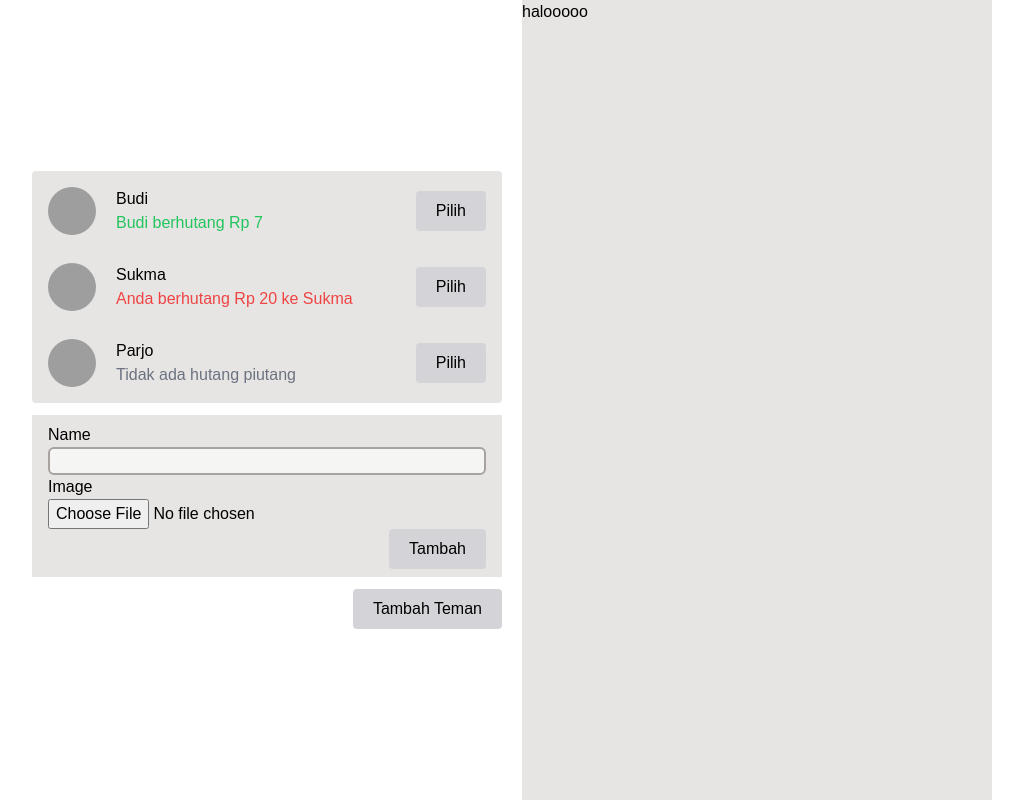
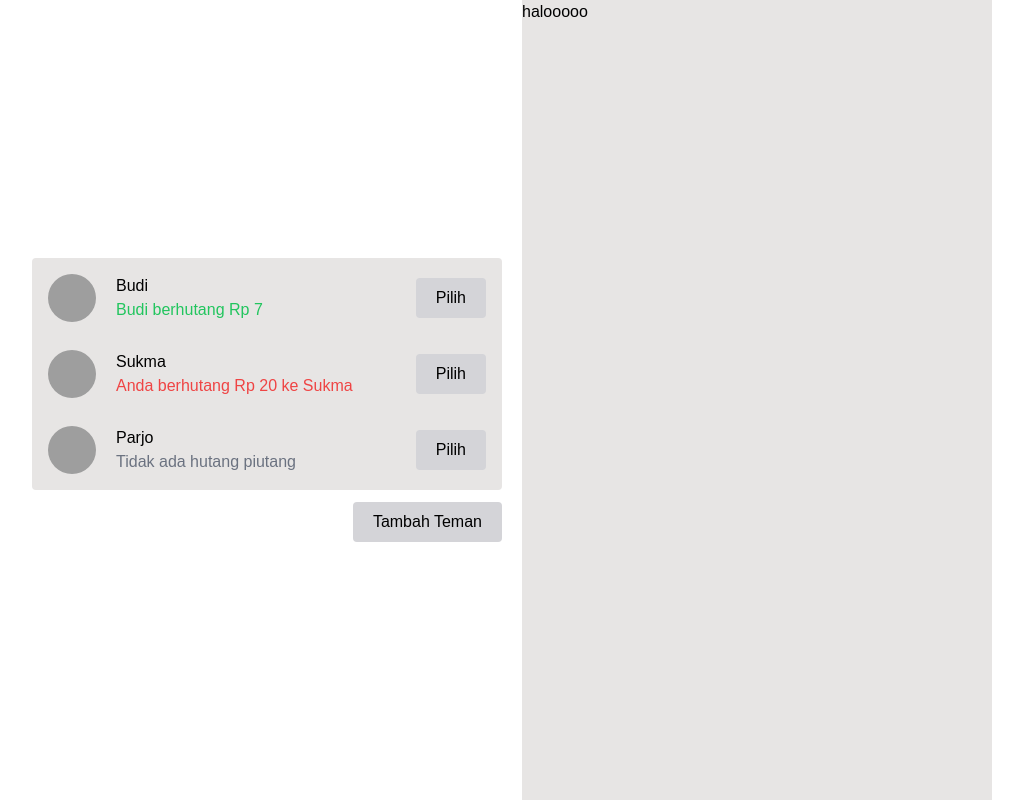
Before and after one commit to aufasyaihan/split-bill, a React (Vite) app: page / in a window 1280 px wide. Shown: the whole page, without its empty margins (128-1151 px from the left). Built offline with nearby package versions, Linux system fonts and the light colour scheme; grey boxes are pictures that could not be loaded.

Commit message:
chore: Add toggle functionality for adding friends in FriendList component

```diff
--- a/src/components/FriendList.tsx
+++ b/src/components/FriendList.tsx
@@ -1,9 +1,13 @@
-import { FC } from "react";
+import { FC, useState } from "react";
 import { Friends } from "../lib/friendlist";
 import Button from "../UI/Button";
 import FormAddFriend from "./FormAddFriend";
 
 const FriendList: FC<{ friends: Friends[] }> = (props) => {
+  const [formVisible, setFormVisible] = useState(false);
+  const handleFormVisible = () => {
+    setFormVisible((prev) => !prev);
+  };
   return (
     <section className="flex flex-col gap-3 items-center justify-center h-screen">
       <ul className="flex flex-col gap-3 bg-stone-200 w-full px-2 py-2 rounded">
@@ -46,9 +50,11 @@ const FriendList: FC<{ friends: Friends[] }> = (props) => {
           );
         })}
       </ul>
-      <FormAddFriend />
+      {formVisible && <FormAddFriend />}
       <div className="flex justify-end w-full">
-        <Button>Tambah Teman</Button>
+        <Button onClick={handleFormVisible}>
+          {formVisible ? "Tutup" : "Tambah Teman"}
+        </Button>
       </div>
     </section>
   );
```
